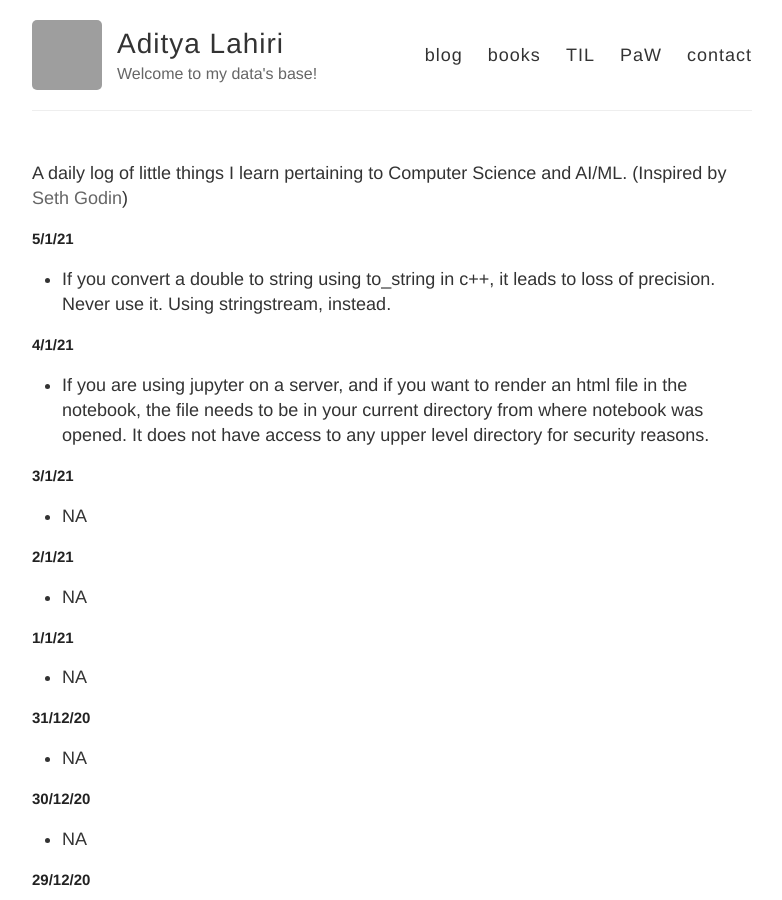
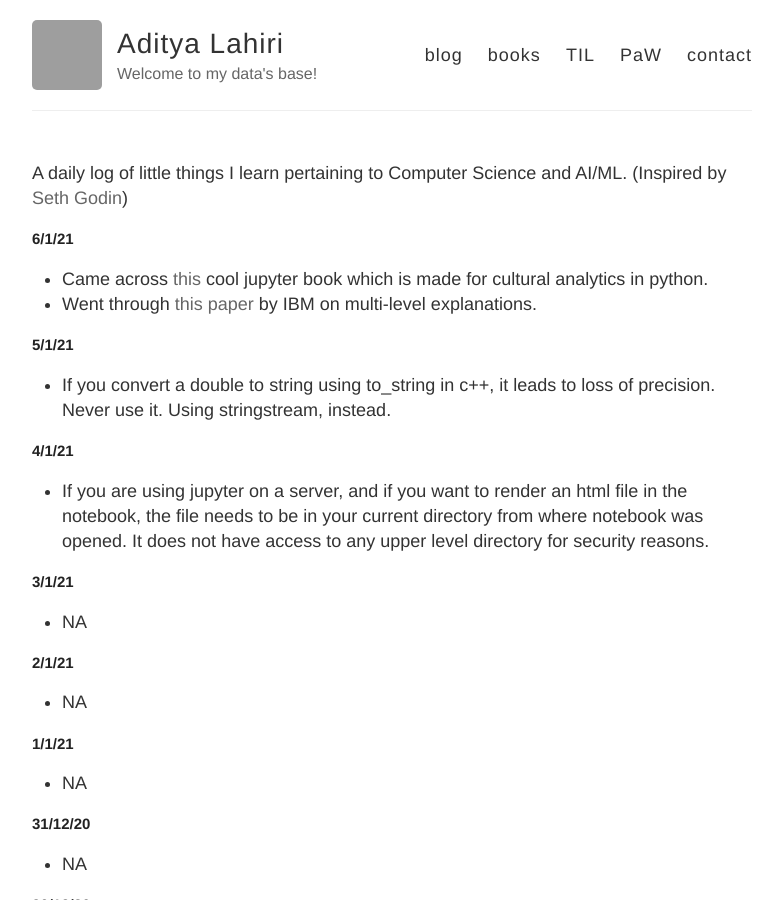
Before and after one commit to adityalahiri/adityalahiri.github.io, a Jekyll site: the page built from TIL.md, in a window 1280 px wide and 900 px high. Shown: the whole window, without its empty margins (248-1030 px from the left). Built offline with Jekyll 4.4.1, drawn with Linux system fonts in a browser that asks for light colours; our own code applies the rules of GitHub Pages for plain Markdown files; grey boxes are pictures that could not be loaded.

Commit message:
Update for 6/1

```diff
--- a/TIL.md
+++ b/TIL.md
@@ -1,5 +1,10 @@
 A daily log of little things I learn pertaining to Computer Science and AI/ML.
 (Inspired by [Seth Godin](https://seths.blog/))
+
+## 6/1/21
+
+* Came across [this](https://melaniewalsh.github.io/Intro-Cultural-Analytics/welcome.html) cool jupyter book which is made for cultural analytics in python.
+* Went through [this paper](https://arxiv.org/abs/2003.06005) by IBM on multi-level explanations.
 
 ## 5/1/21
 
```
